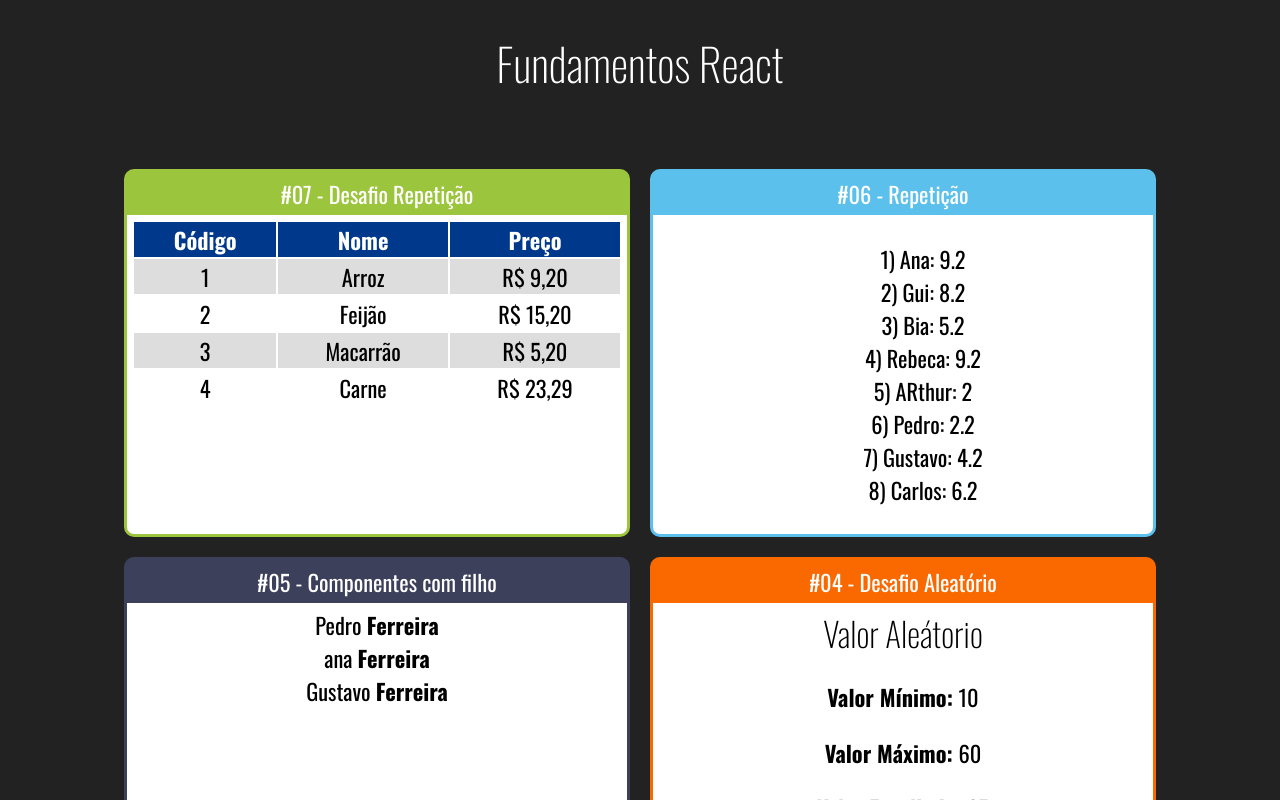
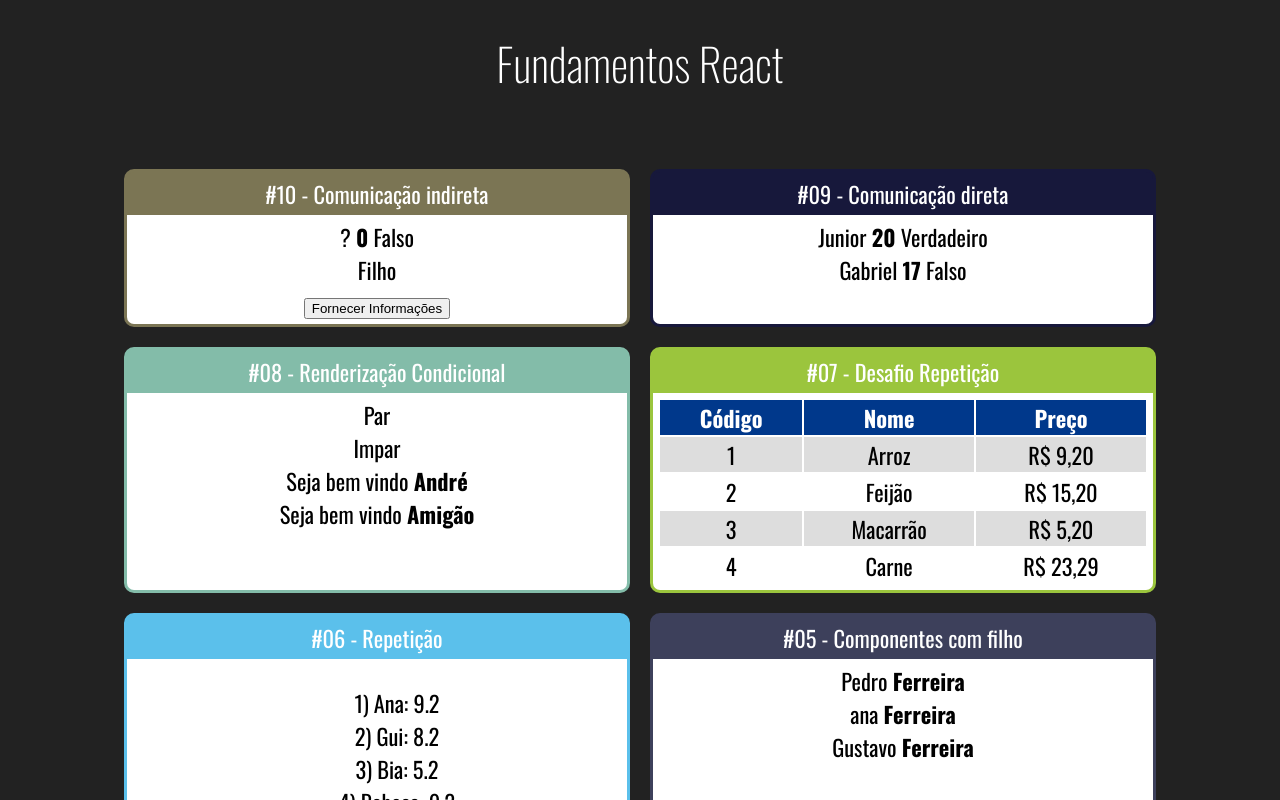
Before and after one commit to andremoreirasmo/studying-react, a React (Create React App) app in the folder grounds-reaction/: page / in a window 1280 px wide. Shown: the top 800 px of the page. Built offline with nearby package versions, Linux system fonts and the light colour scheme.

Commit message:
More tests

```diff
--- a/grounds-reaction/src/App.jsx
+++ b/grounds-reaction/src/App.jsx
@@ -1,8 +1,12 @@
 import './App.css'
 import React from 'react'
 
-import ProductTable from './components/Repetition/ProductTable'
-import StudentList from './components/Repetition/StudentList'
+import FatherIndirect from "./components/communication/FatherIndirect"
+import FatherDirect from "./components/communication/FatherDirect"
+import InfoUser from './components/conditional/InfoUser'
+import EvenOrOdd from './components/conditional/EvenOrOdd'
+import ProductTable from './components/repetition/ProductTable'
+import StudentList from './components/repetition/StudentList'
 import Family from './components/basic/Family'
 import FamilyMember from './components/basic/FamilyMember'
 import First from './components/basic/First'
@@ -17,6 +21,21 @@
         <br></br>
 
         <div className="Cards">
+            <Card title="#10 - Comunicação indireta" color="#7B7554">
+                <FatherIndirect />
+            </Card>
+
+            <Card title="#09 - Comunicação direta" color="#17183B">
+                <FatherDirect />
+            </Card>
+
+            <Card title="#08 - Renderização Condicional" color="#83BCA9">
+                <EvenOrOdd number={20} />
+                <EvenOrOdd number={21} />
+                <InfoUser user={{name: 'André'}} />
+                <InfoUser user={{email: 'a@teste.com'}} />
+            </Card>
+
             <Card title="#07 - Desafio Repetição" color="#9BC53D">
                 <ProductTable />
             </Card>
--- /dev/null
+++ b/grounds-reaction/src/components/communication/FatherDirect.jsx
@@ -0,0 +1,11 @@
+import React from 'react';
+import SonDirect from './SonDirect';
+
+export default props => {
+  return (
+    <div>
+      <SonDirect name="Junior" age={20} nerd={true} />
+      <SonDirect name="Gabriel" age={17} nerd={false} />
+    </div>
+  )
+}
--- /dev/null
+++ b/grounds-reaction/src/components/communication/FatherIndirect.jsx
@@ -0,0 +1,25 @@
+import React, { useState } from 'react';
+import SonIndirect from './SonIndirect';
+
+export default props => {
+  const [name, setName] = useState('?')
+  const [age, setAge] = useState(0)
+  const [nerd, setNerd] = useState(false)
+
+  function setInformations(pName, pAge, pNerd) {
+    setName(pName)
+    setAge(pAge)
+    setNerd(pNerd)
+  }
+
+  return (
+    <div>
+      <div>
+          <span>{name}</span>
+          <span> <strong>{age}</strong></span>
+          <span> {nerd ? 'Verdadeiro' : 'Falso'}</span>
+      </div>
+      <SonIndirect onClick={setInformations}/>
+    </div>
+  )
+}
--- /dev/null
+++ b/grounds-reaction/src/components/communication/SonDirect.jsx
@@ -0,0 +1,11 @@
+import React from 'react';
+
+export default props => {
+  return (
+    <div>
+      <span>{props.name}</span>
+      <span> <strong>{props.age}</strong> </span>
+      <span>{props.nerd ? 'Verdadeiro' : 'Falso'}</span>
+    </div>
+  )
+}
--- /dev/null
+++ b/grounds-reaction/src/components/communication/SonIndirect.jsx
@@ -0,0 +1,13 @@
+import React from 'react';
+
+export default props => {
+  const minAge = 50
+  const maxAge = 70
+  const RandomAge = () => parseInt(Math.random() * (maxAge - minAge))
+  return (
+    <div>
+      <div>Filho</div>
+      <button onClick={() => props.onClick('João', RandomAge(), true)}>Fornecer Informações</button>
+    </div>
+  )
+}
--- /dev/null
+++ b/grounds-reaction/src/components/conditional/EvenOrOdd.jsx
@@ -0,0 +1,6 @@
+import React from 'react'
+
+export default props => {
+  const isEven = props.number % 2 === 0
+  return <div> {isEven ? <span>Par</span> : <span>Impar</span>} </div>
+}
--- /dev/null
+++ b/grounds-reaction/src/components/conditional/InfoUser.jsx
@@ -0,0 +1,16 @@
+import React from 'react'
+import If, {Else} from './if'
+
+export default props => {
+  const user = props.user || {}
+  return (
+    <div>
+      <If test={user && user.name} >
+        Seja bem vindo <strong>{user.name}</strong>
+        <Else>
+          Seja bem vindo <strong>Amigão</strong>
+        </Else>
+      </If>
+    </div>
+  )
+}
--- /dev/null
+++ b/grounds-reaction/src/components/conditional/if.js
@@ -0,0 +1,18 @@
+export default props => {
+  const elseChild = props.children.filter(child => {
+    return child.type && child.type.name === 'Else'
+  })[0]
+
+  const ifChildren = props.children.filter(child => {
+    return child !== elseChild
+  })
+
+  if (props.test) {
+    return ifChildren
+  }
+  else {
+    return elseChild
+  }
+}
+
+export const Else = props => props.children
--- a/grounds-reaction/src/components/Repetition/ProductTable.css
+++ b/grounds-reaction/src/components/repetition/ProductTable.css
@@ -7,6 +7,6 @@
   color: #fff;
 }
 
-.ProductTable .pair {
+.ProductTable .even {
   background-color: #ddd;
 }
--- a/grounds-reaction/src/components/Repetition/ProductTable.jsx
+++ b/grounds-reaction/src/components/repetition/ProductTable.jsx
@@ -16,7 +16,7 @@
         <tbody>
           {products.map((product, i) => {
             return (
-              <tr className={i % 2 == 0 ? 'pair': ''} key={product.id}>
+              <tr className={i % 2 === 0 ? 'even': ''} key={product.id}>
                 <td>{product.id}</td>
                 <td>{product.name}</td>
                 <td>R$ {product.price.toFixed(2).replace('.', ',')}</td>
```
Also changed, not shown: grounds-reaction/src/components/repetition/StudentList.jsx (renamed from grounds-reaction/src/components/Repetition/StudentList.jsx).
